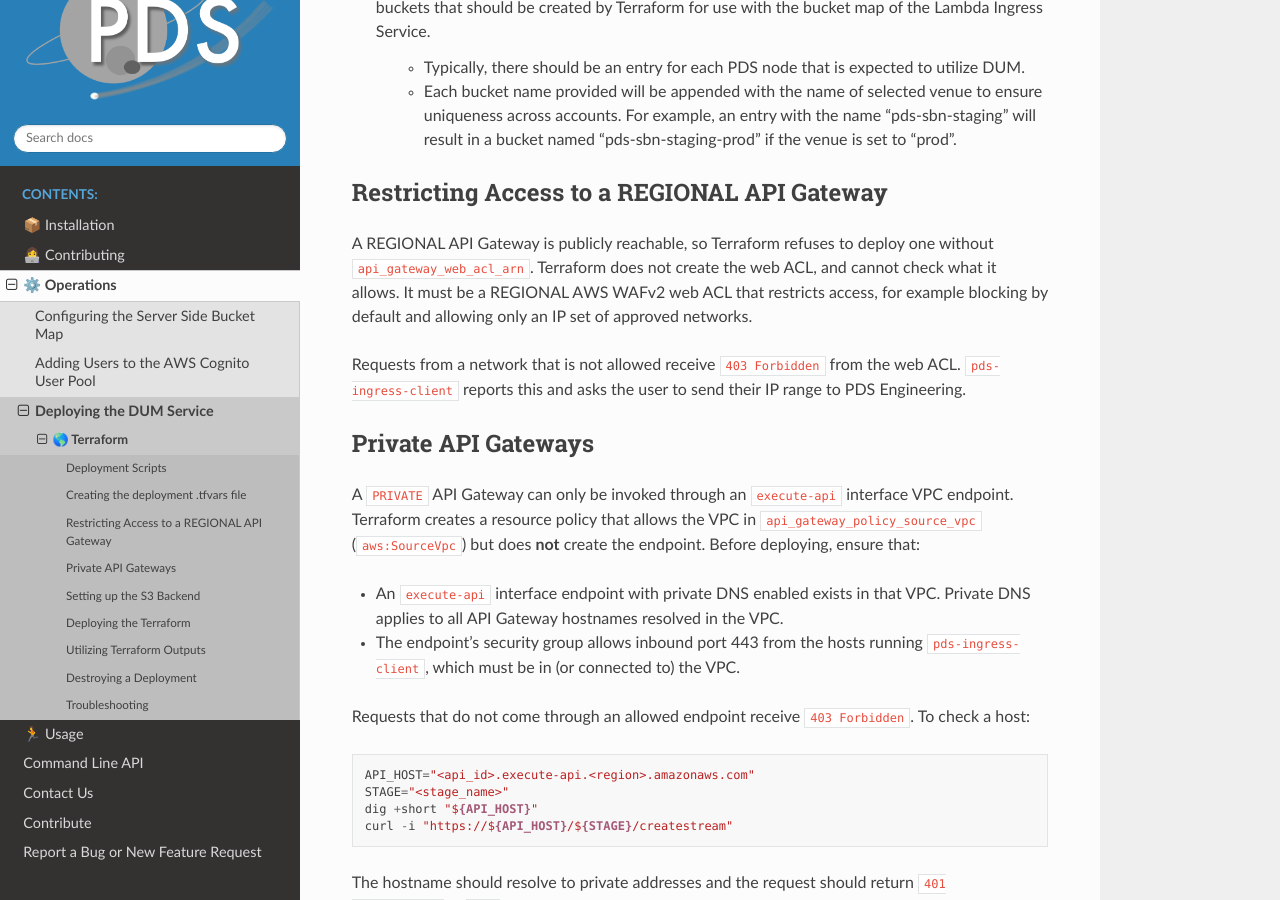
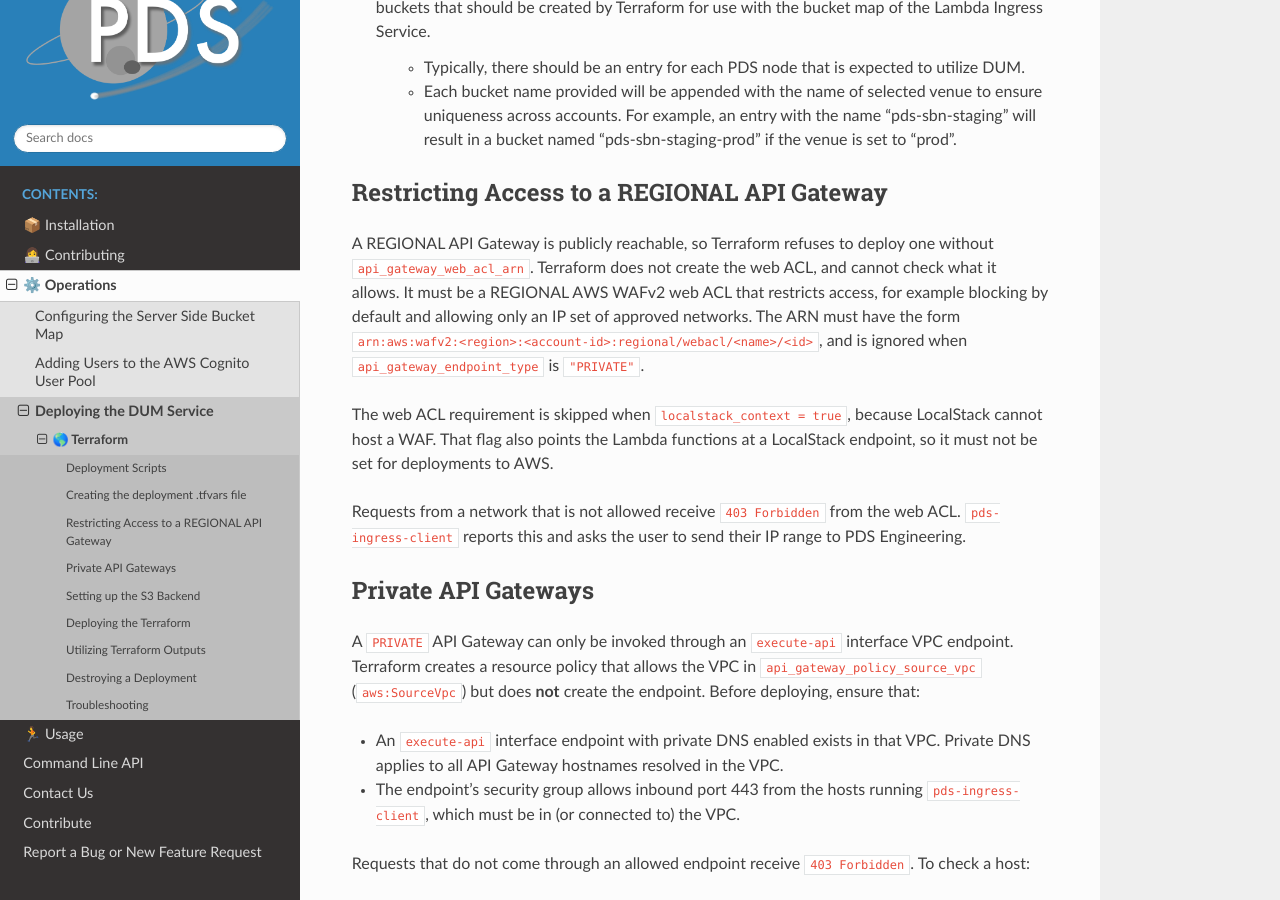
Before and after one commit to NASA-PDS/data-upload-manager, a Sphinx documentation site: the page built from docs/source/terraform/index.rst, in a window 1280 px wide and 900 px high, scrolled down 2641 px. Built offline with Sphinx 7.4.7 and the Read the Docs theme 3.1.0, drawn with Linux system fonts in a browser that asks for light colours; some of the changed text lies outside the part shown.

Commit message:
Address PR review: validate web ACL ARN, associate only for REGIONAL, update Terraform version docs

```diff
--- a/docs/source/installation/index.rst
+++ b/docs/source/installation/index.rst
@@ -10,7 +10,7 @@
 requirements:
 
 * Python_ 3.13 or above. Python 2 is *not* supported.
-* Terraform 1.0.11 or above. Note that Terraform is only required when deploying
+* Terraform 1.2.0 or above. Note that Terraform is only required when deploying
   the server side components. It is not required to run the client-side script.
   For more information on deploying the server side components via Terraform,
   consult the terraform_ section of the documentation.
--- a/docs/source/terraform/index.rst
+++ b/docs/source/terraform/index.rst
@@ -108,7 +108,12 @@
 
 A REGIONAL API Gateway is publicly reachable, so Terraform refuses to deploy one without ``api_gateway_web_acl_arn``.
 Terraform does not create the web ACL, and cannot check what it allows. It must be a REGIONAL AWS WAFv2 web ACL that
-restricts access, for example blocking by default and allowing only an IP set of approved networks.
+restricts access, for example blocking by default and allowing only an IP set of approved networks. The ARN must have
+the form ``arn:aws:wafv2:<region>:<account-id>:regional/webacl/<name>/<id>``, and is ignored when
+``api_gateway_endpoint_type`` is ``"PRIVATE"``.
+
+The web ACL requirement is skipped when ``localstack_context = true``, because LocalStack cannot host a WAF. That flag
+also points the Lambda functions at a LocalStack endpoint, so it must not be set for deployments to AWS.
 
 Requests from a network that is not allowed receive ``403 Forbidden`` from the web ACL. ``pds-ingress-client`` reports
 this and asks the user to send their IP range to PDS Engineering.
```
Also changed, not shown: other parts of docs/source/terraform/index.rst (+1 -1 lines), 3 other files.
